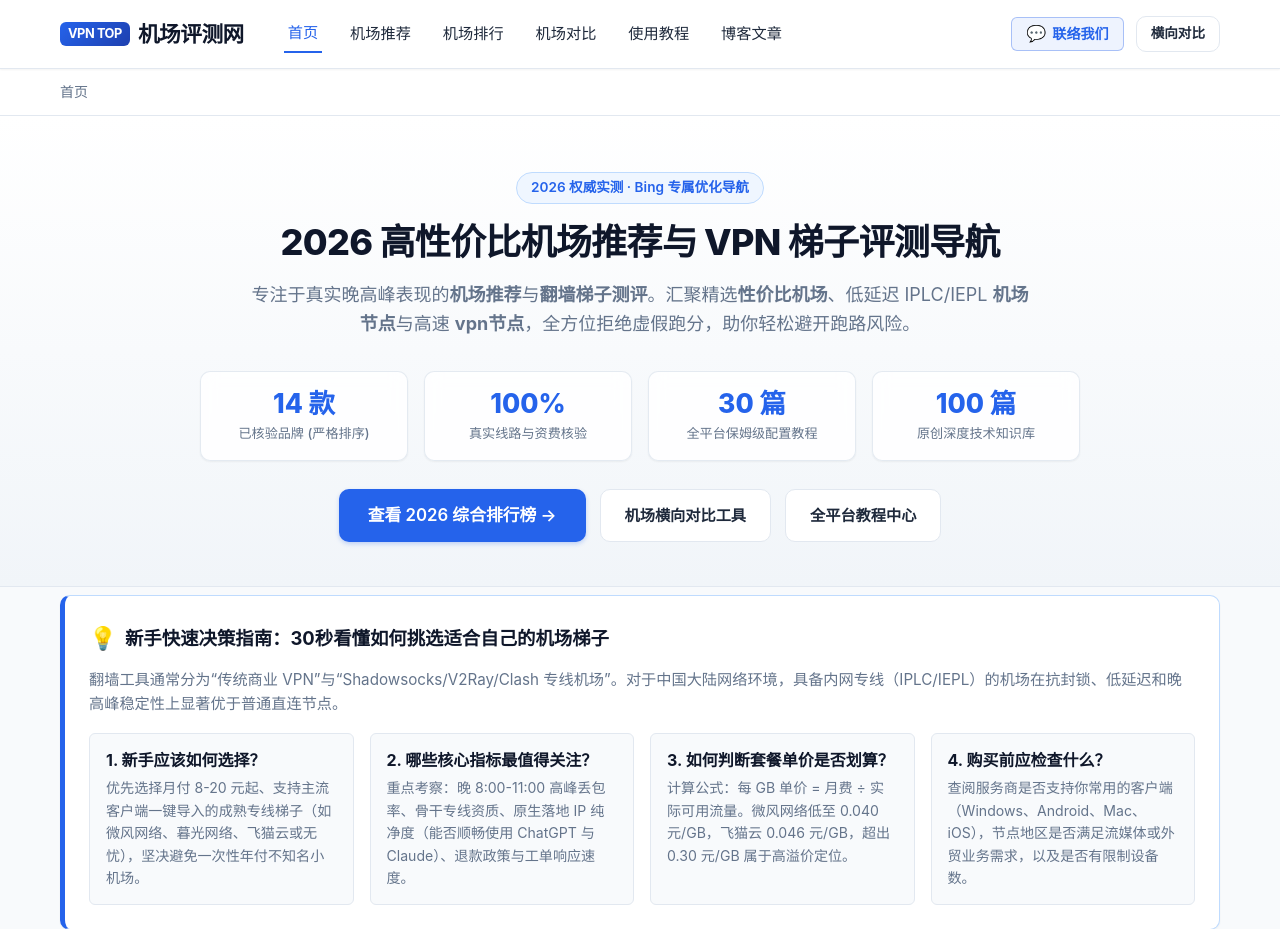
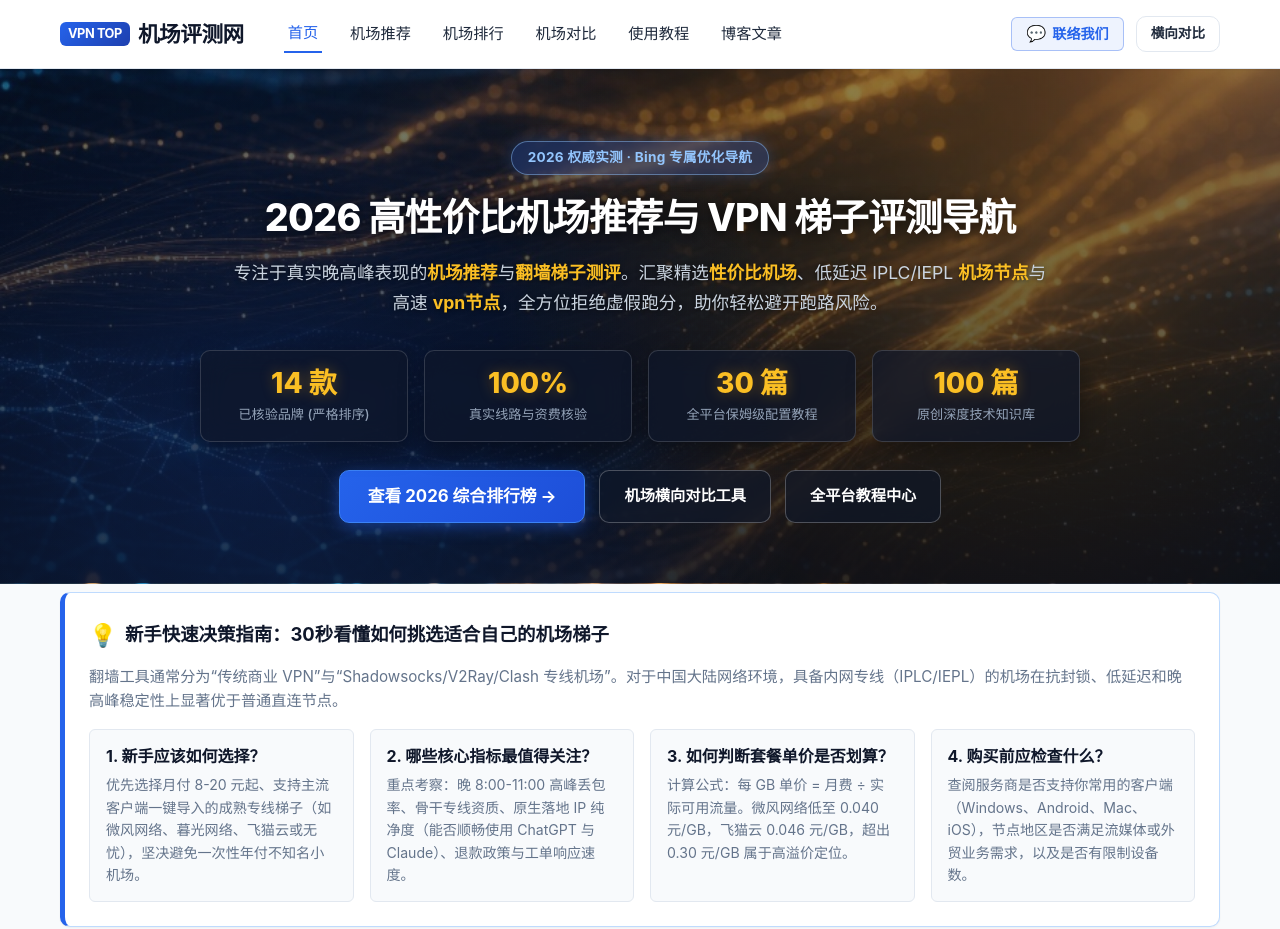
Before and after one commit to tangtang856/vpntop.click, a website: page index.html in a window 1280 px wide. Shown: the top 929 px of the page. Drawn offline with Linux system fonts and the light colour scheme.

Commit message:
style: apply high-tech cyber fiber optic network background to hero banner with frosted glass cards and golden accents

```diff
--- a/css/style.css
+++ b/css/style.css
@@ -207,42 +207,79 @@ img {
   font-weight: 600;
 }
 
-/* Hero Section */
+/* Hero Section with Tech Fiber Optic Network Background */
 .hero-section {
-  background: linear-gradient(180deg, #ffffff 0%, #f1f5f9 100%);
-  padding: 56px 0 44px;
-  border-bottom: 1px solid var(--border);
+  position: relative;
+  background-color: #070c18;
+  background-image:
+    linear-gradient(180deg, rgba(7, 12, 24, 0.5) 0%, rgba(7, 12, 24, 0.88) 100%),
+    url('../images/hero-bg.jpg');
+  background-position: center center;
+  background-size: cover;
+  background-repeat: no-repeat;
+  padding: 72px 0 60px;
+  border-bottom: 1px solid rgba(255, 255, 255, 0.12);
   text-align: center;
+  overflow: hidden;
+  color: #ffffff;
+}
+
+.hero-section::before {
+  content: "";
+  position: absolute;
+  top: 0;
+  left: 0;
+  right: 0;
+  bottom: 0;
+  background: radial-gradient(circle at 80% 25%, rgba(245, 158, 11, 0.18) 0%, transparent 50%),
+              radial-gradient(circle at 20% 75%, rgba(37, 99, 235, 0.18) 0%, transparent 50%);
+  pointer-events: none;
+  z-index: 1;
+}
+
+.hero-section .container {
+  position: relative;
+  z-index: 2;
 }
 
 .hero-badge {
   display: inline-block;
-  background-color: var(--primary-light);
-  color: var(--primary);
-  border: 1px solid #bfdbfe;
+  background: rgba(37, 99, 235, 0.25);
+  color: #93c5fd;
+  border: 1px solid rgba(147, 197, 253, 0.45);
+  backdrop-filter: blur(8px);
+  box-shadow: 0 0 16px rgba(59, 130, 246, 0.25);
   font-size: 0.85rem;
-  font-weight: 600;
-  padding: 4px 14px;
+  font-weight: 700;
+  padding: 5px 16px;
   border-radius: 9999px;
-  margin-bottom: 16px;
+  margin-bottom: 20px;
+  letter-spacing: 0.02em;
 }
 
 .hero-title {
-  font-size: 2.25rem;
+  font-size: 2.35rem;
   line-height: 1.25;
   font-weight: 800;
-  color: var(--secondary);
-  max-width: 900px;
+  color: #ffffff;
+  text-shadow: 0 2px 14px rgba(0, 0, 0, 0.7);
+  max-width: 920px;
   margin: 0 auto 16px;
   letter-spacing: -0.02em;
 }
 
 .hero-subtitle {
-  font-size: 1.125rem;
-  color: var(--text-muted);
-  max-width: 780px;
+  font-size: 1.1rem;
+  color: #cbd5e1;
+  max-width: 820px;
   margin: 0 auto 28px;
-  line-height: 1.6;
+  line-height: 1.7;
+  text-shadow: 0 1px 4px rgba(0, 0, 0, 0.6);
+}
+
+.hero-subtitle strong {
+  color: #fbbf24;
+  font-weight: 700;
 }
 
 .hero-actions {
@@ -250,6 +287,35 @@ img {
   justify-content: center;
   gap: 14px;
   flex-wrap: wrap;
+}
+
+.hero-section .btn-primary {
+  background: linear-gradient(135deg, #2563eb 0%, #1d4ed8 100%);
+  border: 1px solid #3b82f6;
+  box-shadow: 0 4px 16px rgba(37, 99, 235, 0.45);
+  color: #ffffff;
+  font-weight: 700;
+}
+
+.hero-section .btn-primary:hover {
+  background: linear-gradient(135deg, #1d4ed8 0%, #1e40af 100%);
+  box-shadow: 0 6px 20px rgba(37, 99, 235, 0.65);
+  transform: translateY(-2px);
+}
+
+.hero-section .btn-outline {
+  background: rgba(15, 23, 42, 0.65);
+  backdrop-filter: blur(10px);
+  border: 1px solid rgba(255, 255, 255, 0.25);
+  color: #ffffff !important;
+  font-weight: 600;
+}
+
+.hero-section .btn-outline:hover {
+  background: rgba(255, 255, 255, 0.2);
+  border-color: #ffffff;
+  color: #ffffff !important;
+  transform: translateY(-2px);
 }
 
 /* Buttons */
@@ -966,32 +1032,37 @@ img {
 }
 
 .stat-card {
-  background: rgba(255, 255, 255, 0.85);
-  backdrop-filter: blur(8px);
-  border: 1px solid rgba(226, 232, 240, 0.9);
+  background: rgba(15, 23, 42, 0.72);
+  backdrop-filter: blur(14px);
+  -webkit-backdrop-filter: blur(14px);
+  border: 1px solid rgba(255, 255, 255, 0.15);
   padding: 16px 20px;
   border-radius: var(--radius-md);
-  box-shadow: var(--shadow-sm);
+  box-shadow: 0 8px 24px rgba(0, 0, 0, 0.35);
   text-align: center;
-  transition: transform 0.2s ease, box-shadow 0.2s ease;
+  transition: transform 0.25s ease, border-color 0.25s ease, box-shadow 0.25s ease;
 }
 
 .stat-card:hover {
-  transform: translateY(-2px);
-  box-shadow: var(--shadow-md);
+  transform: translateY(-3px);
+  border-color: rgba(245, 158, 11, 0.6);
+  box-shadow: 0 12px 28px rgba(245, 158, 11, 0.2);
 }
 
 .stat-number {
-  font-size: 1.65rem;
+  font-size: 1.75rem;
   font-weight: 800;
-  color: var(--primary);
+  color: #fbbf24;
+  text-shadow: 0 0 14px rgba(245, 158, 11, 0.35);
   line-height: 1.2;
 }
 
 .stat-label {
   font-size: 0.82rem;
-  color: var(--text-muted);
+  color: #94a3b8;
   margin-top: 4px;
+  font-weight: 500;
+}
   font-weight: 500;
 }
 
--- a/index.html
+++ b/index.html
@@ -156,14 +156,6 @@
     </div>
   </header>
 
-  <nav class="breadcrumb-bar" aria-label="面包屑导航">
-    <div class="container">
-      <ul class="breadcrumb-list">
-        <li><a href="./index.html">首页</a></li>
-
-      </ul>
-    </div>
-  </nav>
   <main>
 
   <!-- Section 1: Hero with Stats Counters -->
--- a/scripts/generate-home.js
+++ b/scripts/generate-home.js
@@ -393,7 +393,7 @@ function generateHomepage() {
     canonicalPath: "/",
     depth,
     activeNav: "home",
-    breadcrumbs: [],
+    breadcrumbs: null,
     schemaJson,
     content
   });
```
Also changed, not shown: images/hero-bg.jpg (added).
